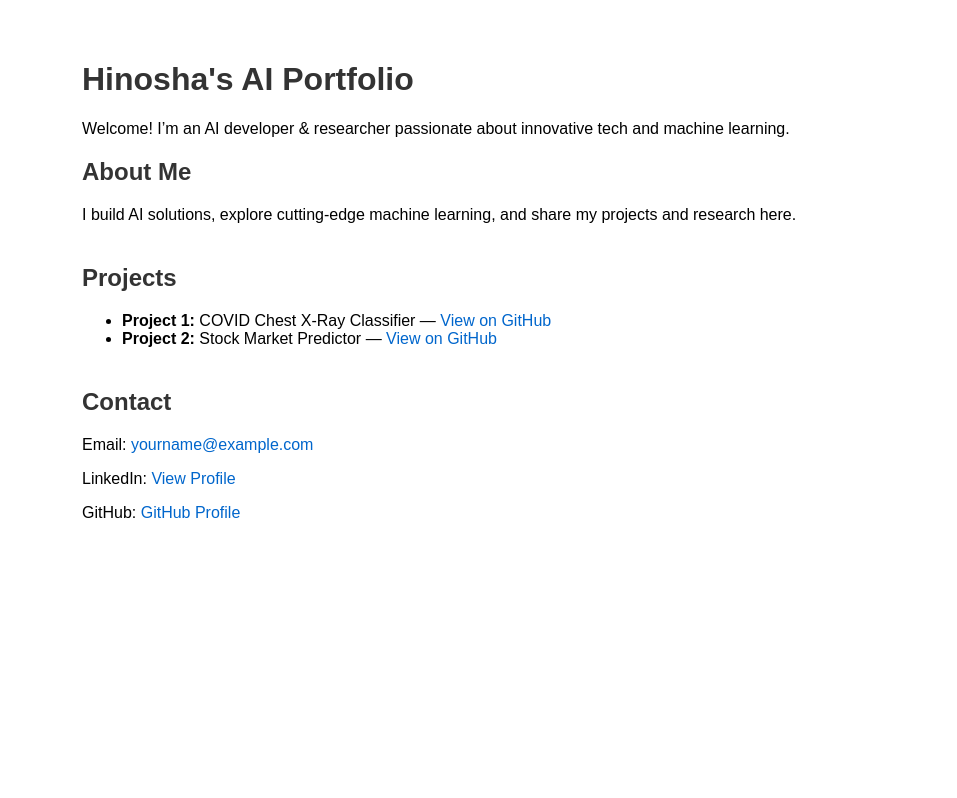
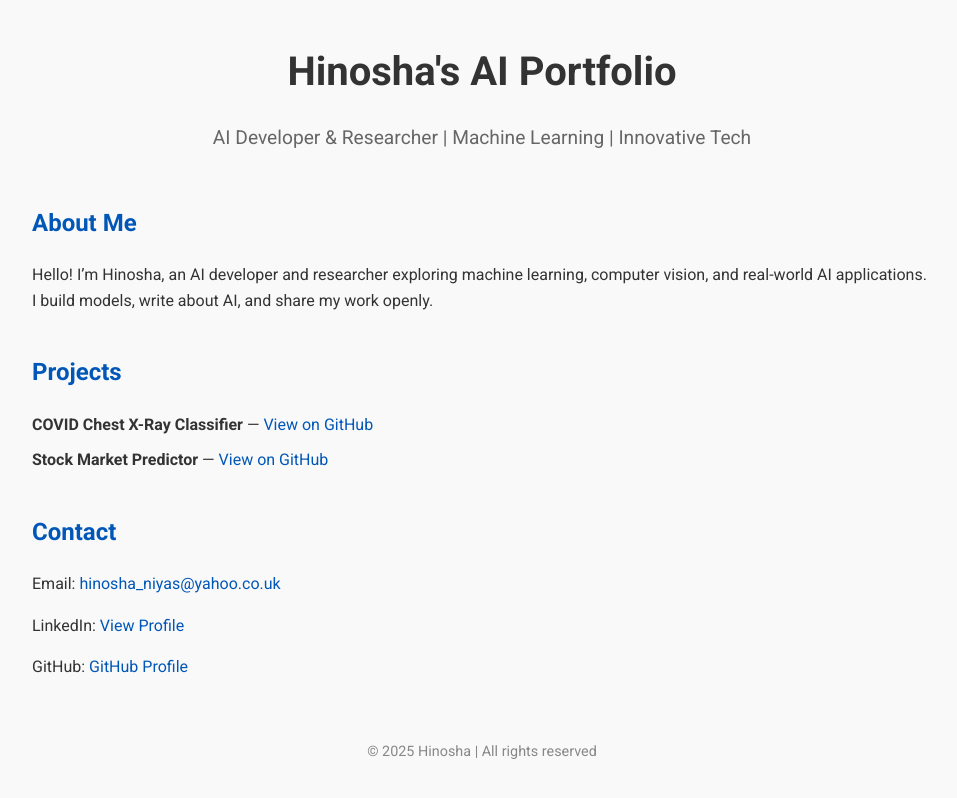
Before and after one commit to Hinosha/hinosha.github.io, a plain HTML site: page index.html in a window 1280 px wide. Shown: the whole page, without its empty margins (158-1115 px from the left). Drawn offline with Linux system fonts and the light colour scheme.

Commit message:
Update index.html

```diff
--- a/index.html
+++ b/index.html
@@ -4,39 +4,87 @@
   <meta charset="UTF-8" />
   <title>Hinosha's AI Portfolio</title>
   <meta name="viewport" content="width=device-width, initial-scale=1.0" />
+  <!-- Google Fonts -->
+  <link href="https://fonts.googleapis.com/css2?family=Roboto:wght@400;700&display=swap" rel="stylesheet">
   <style>
-    body { font-family: Arial, sans-serif; max-width: 800px; margin: 0 auto; padding: 40px; }
-    h1, h2 { color: #333; }
-    a { color: #0066cc; text-decoration: none; }
-    section { margin-bottom: 40px; }
+    body {
+      font-family: 'Roboto', sans-serif;
+      max-width: 900px;
+      margin: 40px auto;
+      padding: 0 20px;
+      line-height: 1.6;
+      color: #333;
+      background: #f9f9f9;
+    }
+    header {
+      text-align: center;
+      margin-bottom: 50px;
+    }
+    header h1 {
+      font-size: 2.5em;
+      margin: 0;
+    }
+    header p {
+      font-size: 1.2em;
+      color: #666;
+    }
+    h2 {
+      color: #0057b8;
+      margin-top: 40px;
+    }
+    a {
+      color: #0057b8;
+      text-decoration: none;
+    }
+    a:hover {
+      text-decoration: underline;
+    }
+    ul {
+      list-style: none;
+      padding-left: 0;
+    }
+    li {
+      margin-bottom: 10px;
+    }
+    footer {
+      margin-top: 60px;
+      text-align: center;
+      font-size: 0.9em;
+      color: #888;
+    }
   </style>
 </head>
 <body>
 
   <header>
     <h1>Hinosha's AI Portfolio</h1>
-    <p>Welcome! I’m an AI developer & researcher passionate about innovative tech and machine learning.</p>
+    <p>AI Developer & Researcher | Machine Learning | Innovative Tech</p>
   </header>
 
   <section>
     <h2>About Me</h2>
-    <p>I build AI solutions, explore cutting-edge machine learning, and share my projects and research here.</p>
+    <p>Hello! I’m Hinosha, an AI developer and researcher exploring machine learning, computer vision, and real-world AI applications. I build models, write about AI, and share my work openly.</p>
   </section>
 
   <section>
     <h2>Projects</h2>
     <ul>
-      <li><strong>Project 1:</strong> COVID Chest X-Ray Classifier — <a href="https://github.com/YOURPROJECT" target="_blank">View on GitHub</a></li>
-      <li><strong>Project 2:</strong> Stock Market Predictor — <a href="https://github.com/YOURPROJECT" target="_blank">View on GitHub</a></li>
+      <li><strong>COVID Chest X-Ray Classifier</strong> — <a href="https://github.com/YOURPROJECT1" target="_blank">View on GitHub</a></li>
+      <li><strong>Stock Market Predictor</strong> — <a href="https://github.com/YOURPROJECT2" target="_blank">View on GitHub</a></li>
+      <!-- Add more projects as needed -->
     </ul>
   </section>
 
   <section>
     <h2>Contact</h2>
-    <p>Email: <a href="mailto:yourname@example.com">yourname@example.com</a></p>
-    <p>LinkedIn: <a href="https://www.linkedin.com/in/YOURLINK" target="_blank">View Profile</a></p>
-    <p>GitHub: <a href="https://github.com/YOURUSERNAME" target="_blank">GitHub Profile</a></p>
+    <p>Email: <a href="mailto:hinosha_niyas@yahoo.co.uk">hinosha_niyas@yahoo.co.uk</a></p>
+    <p>LinkedIn: <a href="https://www.linkedin.com/in/hinosha-niyas-2b50ba9b/" target="_blank">View Profile</a></p>
+    <p>GitHub: <a href="https://github.com/Hinosha" target="_blank">GitHub Profile</a></p>
   </section>
+
+  <footer>
+    &copy; 2025 Hinosha | All rights reserved
+  </footer>
 
 </body>
 </html>
```
